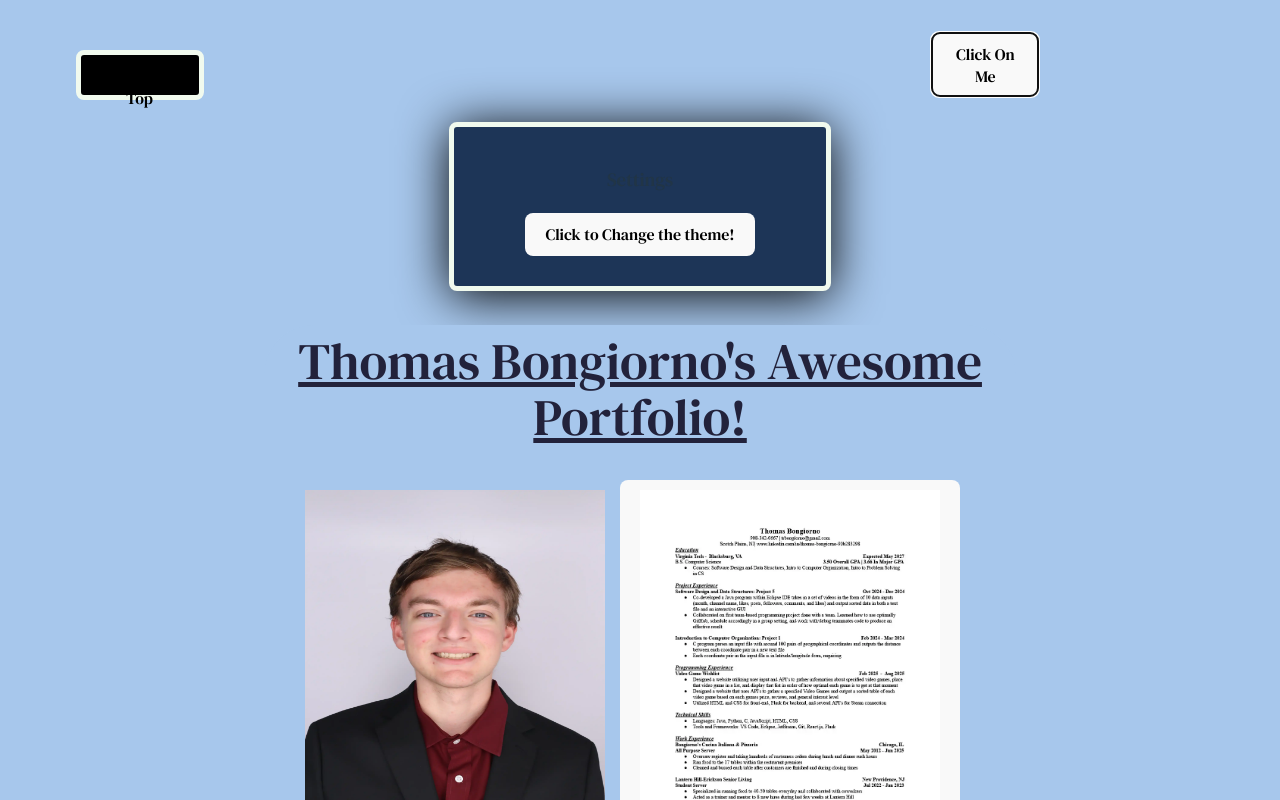
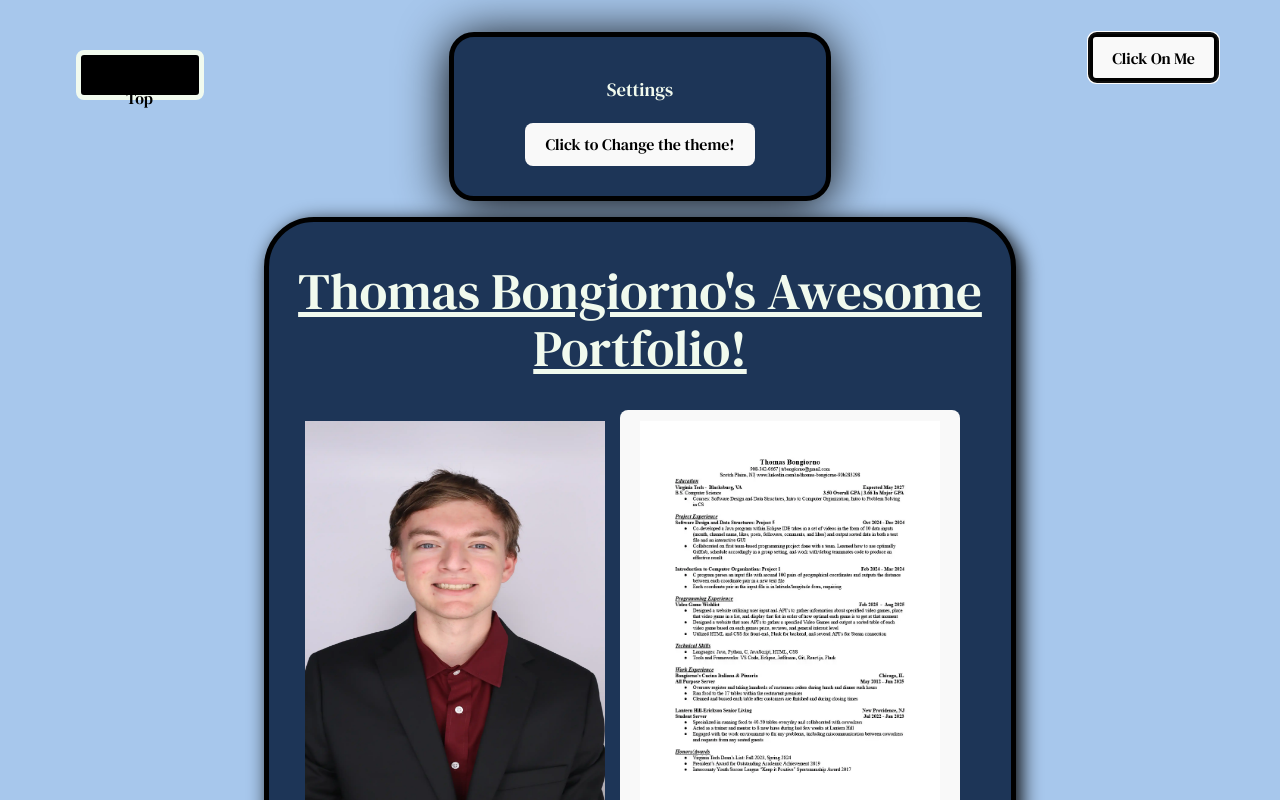
Before and after one commit to tbongiorno/tb-react-portfolio, a React (Vite) app: page / in a window 1280 px wide. Both pictures are taken after a click on the button "Click On Me". Shown: the top 800 px of the page. Built offline with nearby package versions, Linux system fonts and the light colour scheme.

Commit message:
completed light/dark mode functionality

```diff
--- a/src/App.css
+++ b/src/App.css
@@ -15,8 +15,7 @@
 }
 
 #root {
-  max-width: 1280px;
-  width: 70%;
+  width: 100%;
   margin: 0 15%;
   padding: 2rem;
   text-align: center;
@@ -25,23 +24,25 @@
 }
 
 .settings-tab{
-  background-color: #A7C7EC;
-  margin-left: 90%;
-  padding: 1%;
-}
-
-.settings{
-  background-color: #A7C7EC;
-  color: #22223b;
-  border-radius: 50px;
+  justify-content: center;
+  align-items: center;
+  align-content: center;
+  width: 40%;
+  padding: 20px;
+  border: 5px solid black;
+  border-radius: 25px;
+  box-shadow: 0 5px 50px black;
+  margin: auto;
+  z-index: 100;
 }
 
 
 
+
 .header{
-  background-color: #A7C7EC;
-  color: #22223b;
+  border: 5px solid black;
   border-radius: 50px;
+  box-shadow: 5px 5px 20px black;
 }
 
 /*
@@ -68,12 +69,11 @@ Update for Slideshow of images
   justify-content: center;
   gap: 40px;
   margin-bottom: 20px;
-  border-bottom: 2px solid #A7C7EC;
+  border-bottom: 2px solid;
 }
 
 .tab-button {
   font-family: DM-Seriff;
-  padding: 10px 30px;
   font-size: 1.1rem;
   background: none;
   border: none;
@@ -121,10 +121,6 @@ button {
   text-decoration: none;
 }
 
-a {
-  color: #22223b;
-}
-
 .general-card {
   display: flex;
   flex-direction: row;
@@ -132,10 +128,11 @@ a {
   min-height: 180px;
   gap: 20px;
   padding: 20px;
-  background-color: #A7C7EC;
+  border: 5px solid black;
   border-radius: 25px;
   margin-bottom: 20px;
   margin-left: 5%;
+  box-shadow: 5px 5px 20px black;
 }
 
 
@@ -171,5 +168,4 @@ a {
   flex-direction: column;
   justify-content: center;
   text-align: left;
-  color: #22223b
 }
--- a/src/App.jsx
+++ b/src/App.jsx
@@ -1,4 +1,5 @@
 import React, { Suspense, useState } from 'react';
+import { useTheme } from "styled-components";
 
 const Hobbies = React.lazy(() => import('./Hobbies'));
 const Education = React.lazy(() => import('./Education'));
@@ -93,7 +94,6 @@ const projects = [
   }
 ]
 
-
 const contacts = [
   {
     "key": 1,
@@ -127,103 +127,10 @@ const contacts = [
   }
 ]
 
-const aboutContent = (
-  <div>
-    <div className="about-content">
-      <h3 className="general-title">About Me</h3>
-      <p className="blurb">My name is Thomas Bongiorno and as of writing this, I am a junior majoring in Computer Science at Virginia Tech. I got into Computer Science really late into high school and was not
-        confident enough to create new projects until this past summer, where I made a Video Game Wishlist using Flask. I really enjoyed making that and wanted to create a place to display any
-        of my past and future projects within. I chose to make this in React because it is a commonly used frontend framework and because I know just enough of the basics to create a basic
-        portfolio, but I hope to come back to this site as I make more projects and enhance the depth (I already have a few ideas in mind). So anyways, enjoy this portfolio, it contains all of
-        my past projects, work experience, contact information, and a little bit about me. Have Fun!
-      </p>
-      <h3 className='general-title'>Education</h3>
-      <Suspense fallback={<div>Loading Schooling ... </div>}>
-        {schools.map((school) => (
-          <Education
-            name={school.name}
-            timeline={school.timeline}
-            gpa={school.gpa}
-            image={school.image}
-          />
-        ))}
-      </Suspense>
-    </div>
-  </div>
-)
 
-const workContent = (
-  <div>
-    <div className="work-content">
-      <h3 className="general-title">Previous Job Experiences</h3>
-      <Suspense fallback={<div>Loading Work Experiences ... </div>}>
-        {works.map((work) => (
-          <Work
-            title={work.title}
-            description={work.description}
-            image={work.image}
-          />
-        ))}
-      </Suspense>
-    </div>
-  </div>
-)
+function App({ toggleTheme }) {
+  const theme = useTheme();
 
-const projectsContent = (
-  <div>
-    <div className="projects-content">
-      <h3 className="general-title">My Previous and Upcoming Projects</h3>
-      <Suspense fallback={<div>Loading Prior and Upcoming Projects ... </div>}>
-        {projects.map((project) => (
-          <Project
-            title={project.title}
-            description={project.description}
-            projectLink={project.link}
-            image={project.image}
-            complete={project.complete}
-          />
-        ))}
-      </Suspense>
-    </div>
-  </div>
-)
-
-const hobbyContent = (
-  <div>
-    <div className="hobby-content">
-      <h3 className='general-title'>Hobbies</h3>
-      <Suspense fallback={<div>Loading My Personal Hobbies ... </div>}>
-        {hobbies.map((hobby) => (
-          <Hobbies
-            name={hobby.name}
-            description={hobby.description}
-            image={hobby.image}
-          />
-        ))}
-      </Suspense>
-    </div>
-  </div>
-)
-
-const contactContent = (
-  <div>
-    <div className="contact-content">
-      <h3 className="general-title">Ways to Contact Me and Other Useful Links</h3>
-      <Suspense fallback={<div>Loading Contact Information ... </div>}>
-        {contacts.map((contact) => (
-          <Contact
-            platform={contact.platform}
-            url={contact.url}
-            image={contact.image}
-          />
-        ))}
-      </Suspense>
-    </div>
-  </div>
-)
-
-
-function App({ toggleTheme, theme }) {
   const [activeTab, setActiveTab] = useState('about')
   const clickResume = () => {
     const pdfUrl = "src/assets/resume.pdf";
@@ -245,31 +152,117 @@ function App({ toggleTheme, theme }) {
     document.documentElement.scrollTop = 0;
   }
 
+  const aboutContent = (
+    <div>
+      <div className="about-content">
+        <h3 className="general-title">About Me</h3>
+        <p className="blurb">My name is Thomas Bongiorno and as of writing this, I am a junior majoring in Computer Science at Virginia Tech. I got into Computer Science really late into high school and was not
+          confident enough to create new projects until this past summer, where I made a Video Game Wishlist using Flask. I really enjoyed making that and wanted to create a place to display any
+          of my past and future projects within. I chose to make this in React because it is a commonly used frontend framework and because I know just enough of the basics to create a basic
+          portfolio, but I hope to come back to this site as I make more projects and enhance the depth (I already have a few ideas in mind). So anyways, enjoy this portfolio, it contains all of
+          my past projects, work experience, contact information, and a little bit about me. Have Fun!
+        </p>
+        <h3 className='general-title'>Education</h3>
+        <Suspense fallback={<div>Loading Schooling ... </div>}>
+          {schools.map((school) => (
+            <Education
+              name={school.name}
+              timeline={school.timeline}
+              gpa={school.gpa}
+              image={school.image}
+              theme={ theme }
+            />
+          ))}
+        </Suspense>
+      </div>
+    </div>
+  )
+
+  const workContent = (
+    <div>
+      <div className="work-content">
+        <h3 className="general-title">Previous Job Experiences</h3>
+        <Suspense fallback={<div>Loading Work Experiences ... </div>}>
+          {works.map((work) => (
+            <Work
+              title={work.title}
+              description={work.description}
+              image={work.image}
+              theme={ theme }
+            />
+          ))}
+        </Suspense>
+      </div>
+    </div>
+  )
+
+  const projectsContent = (
+    <div>
+      <div className="projects-content">
+        <h3 className="general-title">My Previous and Upcoming Projects</h3>
+        <Suspense fallback={<div>Loading Prior and Upcoming Projects ... </div>}>
+          {projects.map((project) => (
+            <Project
+              title={project.title}
+              description={project.description}
+              projectLink={project.link}
+              image={project.image}
+              complete={project.complete}
+              theme={ theme }
+            />
+          ))}
+        </Suspense>
+      </div>
+    </div>
+  )
+
+  const hobbyContent = (
+    <div>
+      <div className="hobby-content">
+        <h3 className='general-title'>Hobbies</h3>
+        <Suspense fallback={<div>Loading My Personal Hobbies ... </div>}>
+          {hobbies.map((hobby) => (
+            <Hobbies
+              name={hobby.name}
+              description={hobby.description}
+              image={hobby.image}
+              theme={ theme }
+            />
+          ))}
+        </Suspense>
+      </div>
+    </div>
+  )
+
+  const contactContent = (
+    <div>
+      <div className="contact-content">
+        <h3 className="general-title">Ways to Contact Me and Other Useful Links</h3>
+        <Suspense fallback={<div>Loading Contact Information ... </div>}>
+          {contacts.map((contact) => (
+            <Contact
+              platform={contact.platform}
+              url={contact.url}
+              image={contact.image}
+              theme={ theme }
+            />
+          ))}
+        </Suspense>
+      </div>
+    </div>
+  )
+
 
   return (
     <>
-      <button onClick={ toggleSettings } style={{marginLeft: "85%"}}>
+      <button onClick={ toggleSettings } style={{position: 'fixed', marginLeft: "35%", border: "5px solid"}}>
           Click On Me
       </button>
 
       {showSettings &&
         <div>
-          <div
-            style={{
-              justifyContent: 'center',
-              alignItems: "center",
-              alignContent: 'center',
-              width: "40%",
-              padding: "20px",
-              background: "#1D3557",
-              border: "5px solid #F1FAEE",
-              borderRadius: "8px",
-              boxShadow: "0 5px 50px black",
-              margin: 'auto',
-              zIndex: 100, // ensures it appears above other elements
-
-            }}
-            >
+          <div className="settings-tab"
+            style={{ color: theme.cardColor, backgroundColor: theme.cardBackground }}>
               <h3>Settings</h3>
               <button onClick={ toggleTheme }>
                 Click to Change the theme!
@@ -290,7 +283,7 @@ function App({ toggleTheme, theme }) {
           Back To Top
       </button>
 
-      <figure className="header">
+      <figure className="header" style={{ color: theme.cardColor, backgroundColor: theme.cardBackground }}>
           <h1 style={{ textDecoration: "underline", fontFamily: "DM-Seriff", paddingTop: "1%"}}>Thomas Bongiorno's Awesome Portfolio!</h1>
           <img
           src={"/src/assets/my-pic-head.webp"}
--- a/src/Contact.jsx
+++ b/src/Contact.jsx
@@ -1,4 +1,4 @@
-const Contact = ({ platform, url, image }) => {
+const Contact = ({ platform, url, image, theme}) => {
     function checkEmail() {
         if (platform.includes("Email") === true){
             return <a href="mailto:{url}">{url}</a>
@@ -12,7 +12,7 @@ const Contact = ({ platform, url, image }) => {
         }
     }
     return (
-        <div className="general-card">
+        <div className="general-card" style={{ color: theme.cardColor, backgroundColor: theme.cardBackground }}>
             <div className="general-card-image-wrapper">
                 <div className='general-card-image'>
                     <img
--- a/src/Education.jsx
+++ b/src/Education.jsx
@@ -1,6 +1,6 @@
-const Education = ({ name, timeline, gpa, image}) => {
+const Education = ({ name, timeline, gpa, image, theme}) => {
     return (
-        <div className="general-card">
+        <div className="general-card" style={{ color: theme.cardColor, backgroundColor: theme.cardBackground }}>
             <div className="general-card-image-wrapper">
                 <div className="general-card-image">
                     <img
--- a/src/GlobalStyle.jsx
+++ b/src/GlobalStyle.jsx
@@ -3,15 +3,9 @@ import { createGlobalStyle } from 'styled-components';
 export const GlobalStyle = createGlobalStyle`
   body {
     background-color: ${({ theme }) => theme.background};
-    text: ${({ theme }) => theme.text};
+    color: ${({ theme }) => theme.color};
+    cardColor: %{({ theme }) => theme.cardColor};
+    cardBackground: %{({ theme }) => theme.cardBackground};
     margin: 0;
   }
 `;
-
-// const GlobalStyle = createGlobalStyle`
-//   body {
-//     background-color: ${({ theme }) => theme.background};
-//     text: ${({ theme }) => theme.text};
-//     margin: 0;
-//   }
-// `
--- a/src/Hobbies.jsx
+++ b/src/Hobbies.jsx
@@ -1,6 +1,6 @@
-const Hobbies = ({ name, description, image}) => {
+const Hobbies = ({ name, description, image, theme }) => {
     return (
-        <div className="general-card">
+        <div className="general-card" style={{ color: theme.cardColor, backgroundColor: theme.cardBackground }}>
             <div className="general-card-image-wrapper">
                 <div className="general-card-image">
                     <img
--- a/src/Project.jsx
+++ b/src/Project.jsx
@@ -1,4 +1,4 @@
-const Project = ({ title, description, image, projectLink, completed }) => {
+const Project = ({ title, description, image, projectLink, completed, theme }) => {
     function checkCompleted() {
         if (completed === true) {
             return <a
@@ -15,7 +15,7 @@ const Project = ({ title, description, image, projectLink, completed }) => {
     }
 
     return (
-        <div className="general-card">
+        <div className="general-card" style={{ color: theme.cardColor, backgroundColor: theme.cardBackground }}>
             <div className="general-card-image-wrapper">
                 <div className="general-card-image">
                     <img
--- a/src/Themes.jsx
+++ b/src/Themes.jsx
@@ -1,9 +1,15 @@
 export const lightTheme = {
     background: '#A7C7EC',
-    text: "#22223b"
+    color: "#22223b",
+    cardColor: "#F1FAEE",
+    cardBackground: "#1D3557",
+    borderBottom: "#1D3557"
 };
 
 export const darkTheme = {
     background: "#1D3557",
-    text: "#F1FAEE"
+    color: "#F1FAEE",
+    cardColor: "#22223b",
+    cardBackground: '#A7C7EC',
+    borderBottom: "#A7C7EC"
 };
--- a/src/Work.jsx
+++ b/src/Work.jsx
@@ -1,6 +1,6 @@
-const Work = ({title, description, image}) => {
+const Work = ({title, description, image, theme}) => {
     return (
-        <div className="general-card">
+        <div className="general-card" style={{ color: theme.cardColor, backgroundColor: theme.cardBackground }}>
             <div className="general-card-image-wrapper">
                 <div className="general-card-image">
                     <img
```
